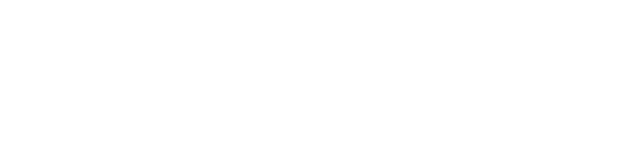
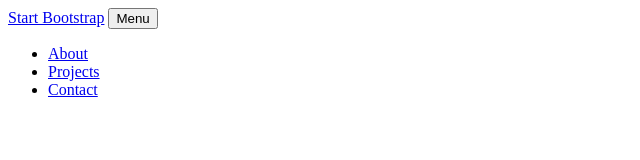
Before and after one commit to putpsil03/RealThing, a plain HTML site: page index.html in a window 1280 px wide. Shown: the whole page, without its empty margins (0-640 px from the left). Drawn offline with Linux system fonts and the light colour scheme.

Commit message:
adding navbar part 2

```diff
--- a/index.html
+++ b/index.html
@@ -5,7 +5,28 @@
 <title> All Up in Your Bucketlist</title>
 
 <body>
-
+  <nav class="navbar navbar-expand-lg navbar-light fixed-top" id="mainNav">
+    <div class="container">
+      <a class="navbar-brand js-scroll-trigger" href="#page-top">Start Bootstrap</a>
+      <button class="navbar-toggler navbar-toggler-right" type="button" data-toggle="collapse" data-target="#navbarResponsive" aria-controls="navbarResponsive" aria-expanded="false" aria-label="Toggle navigation">
+        Menu
+        <i class="fas fa-bars"></i>
+      </button>
+      <div class="collapse navbar-collapse" id="navbarResponsive">
+        <ul class="navbar-nav ml-auto">
+          <li class="nav-item">
+            <a class="nav-link js-scroll-trigger" href="#about">About</a>
+          </li>
+          <li class="nav-item">
+            <a class="nav-link js-scroll-trigger" href="#projects">Projects</a>
+          </li>
+          <li class="nav-item">
+            <a class="nav-link js-scroll-trigger" href="#signup">Contact</a>
+          </li>
+        </ul>
+      </div>
+    </div>
+  </nav>
 
 </body>
 </html>
```
